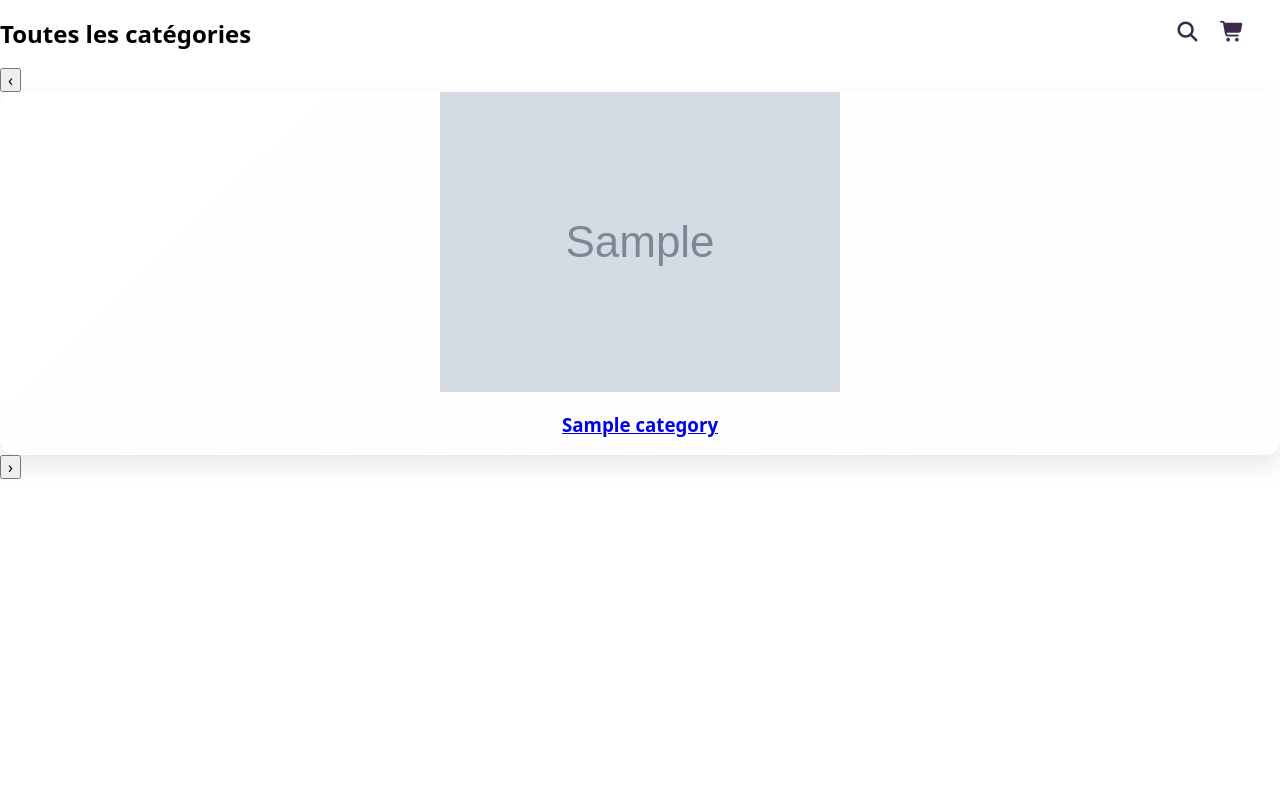
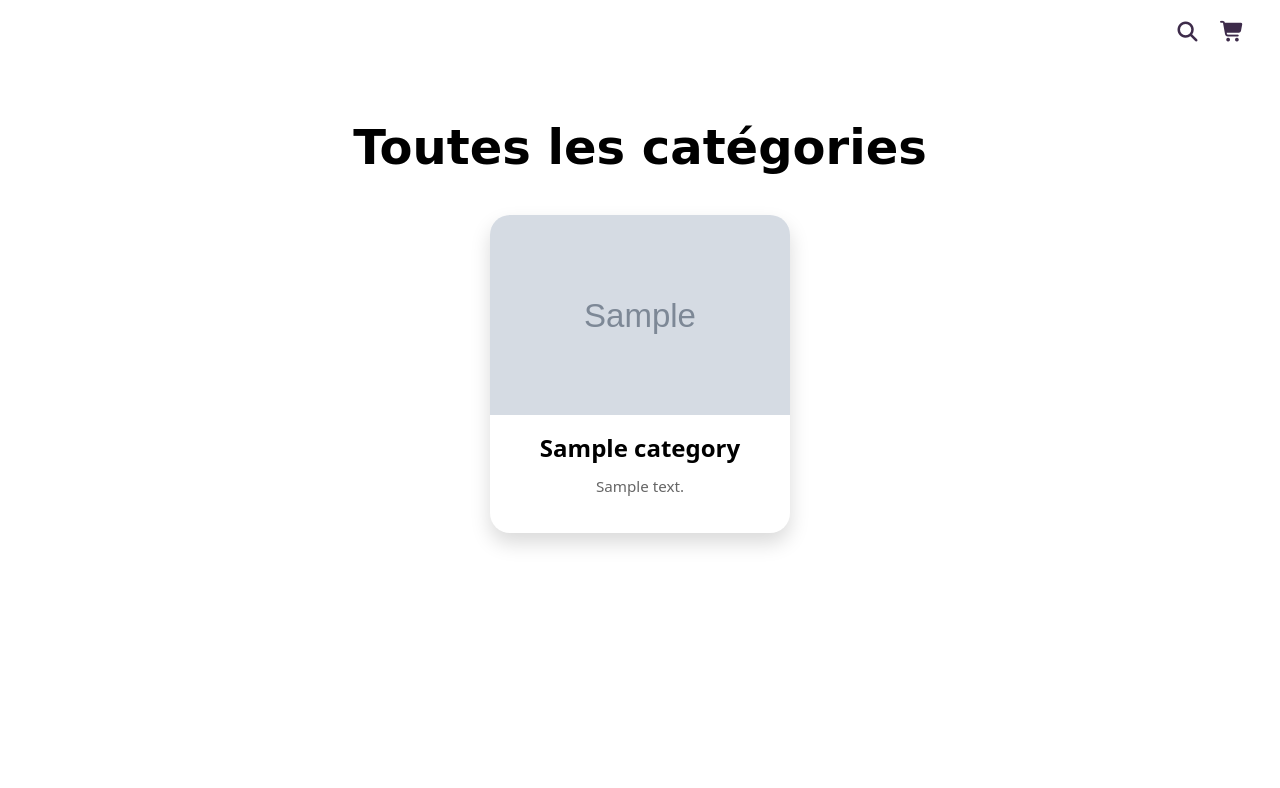
Before and after one commit to nabil-ghazali/Ecloria, a Django app: template ecloria/templates/catalog/list_cat.html in a window 1280 px wide. Shown: the part 103-891 px from the top of the page. Run offline with Django 5.2, Linux system fonts and the light colour scheme; the template is opened without the code that fills it: most values are stand-ins (such as "Sample title", 1, 10 or a date in 2020); grey boxes marked "Sample" are stand-in pictures; some libraries are stand-ins or nearby versions; some web fonts are replaced.

Commit message:
revers commit

```diff
--- a/ecloria/static/css/base.css
+++ b/ecloria/static/css/base.css
@@ -195,28 +195,7 @@ p.page-description {
 
 }
 
-/* category container */
 
-.categories-container {
-    display: flex;
-    flex-direction: column;
-    justify-content: center;
-    align-items: center;
-    gap: 25px;
-    max-width: 1200px;
-    margin: 40px auto;
-    padding: 0 20px;
-}
-
-.category-card {
-    background: linear-gradient(135deg, #ffffff, #fefefe);
-    border-radius: 15px;
-    overflow: hidden;
-    box-shadow: 0 10px 25px rgba(0, 0, 0, 0.1);
-    text-align: center;
-    transition: transform 0.3s ease, box-shadow 0.3s ease;
-    cursor: pointer;
-}
 
 /* --------------------------------- start footer ------------------------------------------ */
 
--- a/ecloria/static/css/home/home.css
+++ b/ecloria/static/css/home/home.css
@@ -1,5 +1,11 @@
 main {
     height: 100dvh;
+}
+
+@media (max-width: 1024px) and (max-width: 768px) {
+    main {
+        height: 100%;
+    }
 }
 
 .home-page-content {
@@ -141,3 +147,143 @@ a.show-all:active {
 
 
 /* slider ------------------------------ categories !!!!!!!!!!!!!!!!! ------##################### */
+
+section.all-categories {
+    display: flex;
+    flex-direction: column;
+    justify-content: space-evenly;
+    /* height: 100dvh; */
+    text-align: center;
+
+
+}
+
+section.all-categories {
+    transform: translateY(80px);
+}
+
+@media (max-width: 768px) {
+    section.all-categories {
+        transform: translateY(-80px)
+    }
+}
+
+h2.categories-header {
+    font-family: cursive;
+    font-weight: bold;
+    font-size: 3em;
+    color: var(--purple-);
+}
+
+
+.slider-track {
+    display: flex;
+    justify-content: space-evenly;
+    flex-direction: row;
+    flex-wrap: wrap;
+    /* height: 100dvh;
+    width: 100dvw; */
+    gap: 30px
+}
+
+/* img.category-card-img {
+    width: 40dvh;
+} */
+
+
+
+
+a.category-card-a {
+    text-decoration: none;
+}
+
+.category-card {
+    background: #fff;
+    border-radius: 20px;
+    overflow: hidden;
+    width: 300px;
+    box-shadow: 0 10px 20px rgba(0, 0, 0, 0.15);
+    transition: transform 0.4s ease, box-shadow 0.4s ease;
+    cursor: pointer;
+}
+
+/* Tablets and smaller (<= 1024px) */
+@media (max-width: 1024px) {
+    .category-card {
+        width: 45%;
+    }
+}
+
+/* Mobile (<= 768px) */
+@media (max-width: 768px) {
+    h2.categories-header {
+        padding-top: 25px;
+        font-size: 2em;
+    }
+}
+
+.slider-track {
+    padding-bottom: 15px;
+    /* transform: translateY(50px); */
+}
+
+@media (max-width: 768px) {
+
+    .slider-track {
+        flex-direction: column;
+        justify-content: center;
+        align-items: center;
+    }
+}
+
+/* .category-card {
+    width: 70%;
+
+} */
+
+
+.category-card:hover {
+    transform: translateY(-10px) scale(1.03);
+    box-shadow: 0 20px 35px rgba(0, 0, 0, 0.25);
+}
+
+.category-card-img {
+    width: 100%;
+    height: 200px;
+    object-fit: cover;
+    transition: transform 0.5s ease;
+}
+
+.category-card:hover .category-card-img {
+    transform: scale(1.1);
+}
+
+.category-card-header {
+    font-size: 1.5em;
+    font-weight: bold;
+    color: var(--purple-);
+    margin: 15px 0 5px;
+    transition: color 0.3s ease;
+}
+
+.category-card:hover .category-card-header {
+    color: var(--golden);
+}
+
+.category-card-parag {
+    font-size: 0.95em;
+    color: #666;
+    padding: 0 15px 20px;
+    line-height: 1.4em;
+    transition: color 0.3s ease;
+}
+
+.category-card:hover .category-card-parag {
+    color: #333;
+}
+
+a.category-card-a {
+    text-decoration: none;
+    color: inherit;
+    display: block;
+}
--- a/ecloria/templates/catalog/list_cat.html
+++ b/ecloria/templates/catalog/list_cat.html
@@ -3,22 +3,17 @@
 {% block content %}
 <section class="all-categories">
     <h2 class="categories-header">Toutes les catégories</h2>
-
-    <div class="slider-container">
-        <!-- prev button -->
-        <button class="slider-btn prev" aria-label="Previous">&lsaquo;</button>
-
     <!-- visible viewport -->
-        <div class="slider-viewport">
     <div class="slider-track">
         {% if categories %}
         {% for category in categories %}
         <div class="category-card">
-                    <a href="{% url 'product_list' category.id %}">
+            <a class="category-card-a" href="{% url 'product_list' category.id %}">
                 {% if category.thumbnail %}
-                        <img src="{{ category.thumbnail.url }}" alt="{{ category.names }}">
+                <img class="category-card-img" src="{{ category.thumbnail.url }}" alt="{{ category.names }}">
                 {% endif %}
-                        <h3>{{ category.names }}</h3>
+                <h3 class="category-card-header">{{ category.names }}</h3>
+                <p class="category-card-parag">{{ category.description }}</p>
             </a>
         </div>
         {% endfor %}
@@ -26,10 +21,5 @@
         <p>Aucune catégorie disponible.</p>
         {% endif %}
     </div>
-        </div>
-
-        <!-- next button -->
-        <button class="slider-btn next" aria-label="Next">&rsaquo;</button>
-    </div>
 </section>
 {% endblock %}
```
Also changed, not shown: 1 other file. Lines whose indentation alone changed are shown as unchanged.
